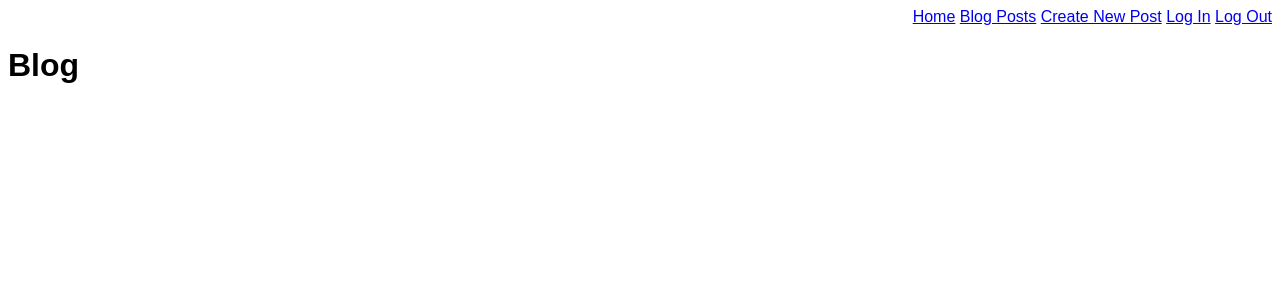
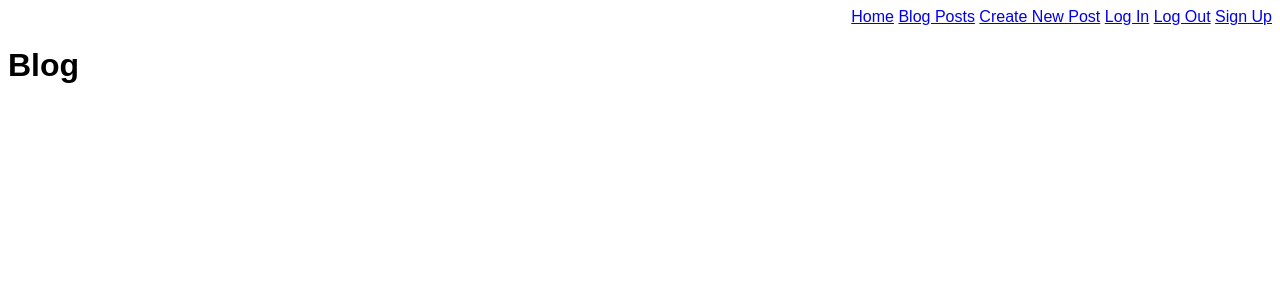
Before and after one commit to mecosu/blogz, a Flask app: page /blog in a window 1280 px wide. Shown: the top 300 px of the page. Run offline with Flask 2, Linux system fonts and the light colour scheme; data that the repository does not hold is empty.

Commit message:
add signup link to nav

```diff
--- a/templates/base.html
+++ b/templates/base.html
@@ -11,6 +11,7 @@
         <a href="/newpost">Create New Post</a>
         <a href="/login">Log In</a>
         <a href="/logout">Log Out</a>
+        <a href="/signup">Sign Up</a>
     </nav>
 
     {% block content %}
```
